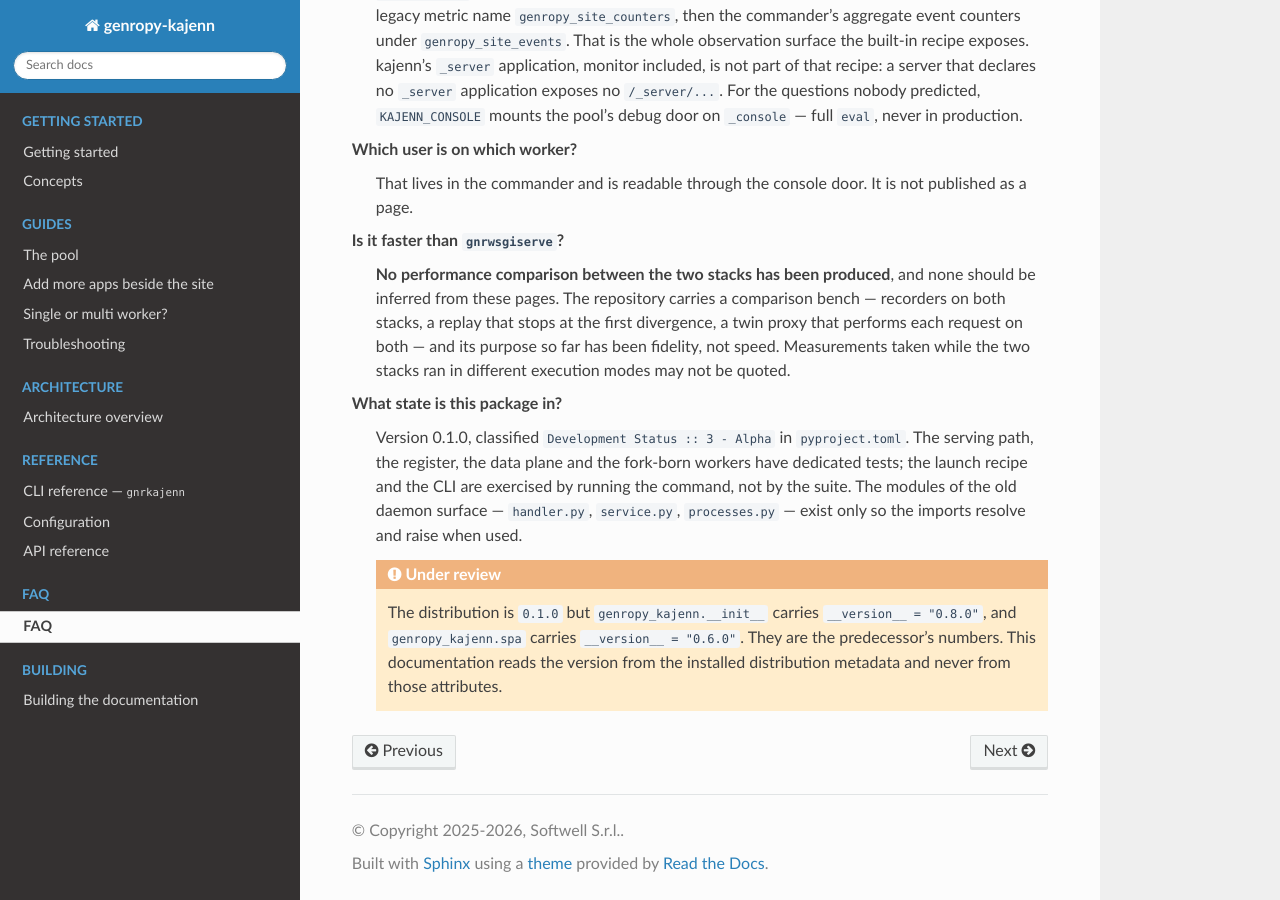
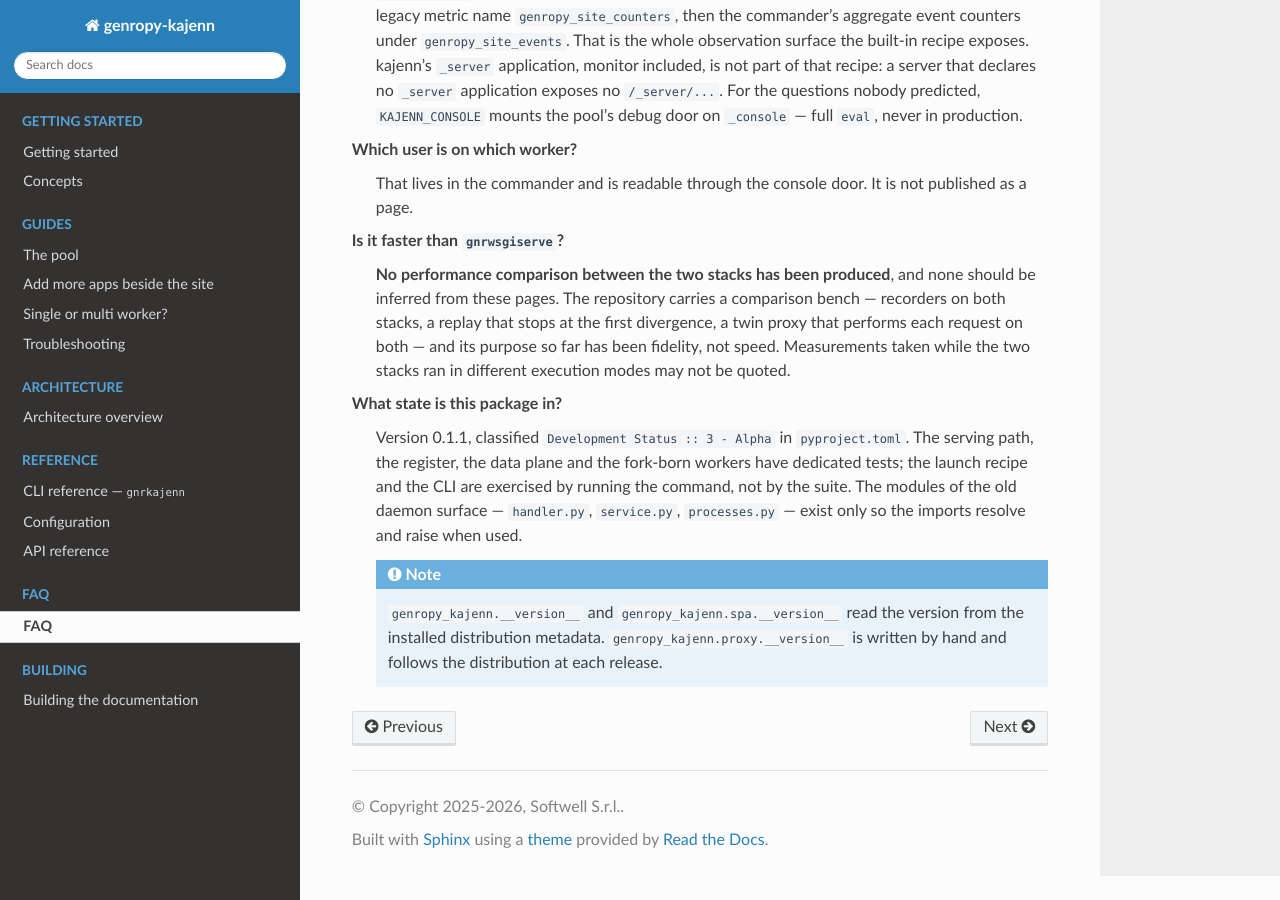
Before and after one commit to genropy/genropy-kajenn, a Sphinx documentation site: the page built from docs/faq.rst, in a window 1280 px wide and 900 px high, scrolled down 1756 px. Built offline with Sphinx 7.4.7 and the Read the Docs theme 3.1.0, drawn with Linux system fonts in a browser that asks for light colours.

Commit message:
chore: release 0.1.1 (#4)
Requires kajenn 0.1.1 and kajenn-orchestra 0.1.1. The FAQ no longer
reports the predecessor's __version__ numbers: __init__ and spa read the
distribution metadata since 1e7f286.

```diff
--- a/docs/faq.rst
+++ b/docs/faq.rst
@@ -102,18 +102,16 @@ Is it faster than ``gnrwsgiserve``?
    different execution modes may not be quoted.
 
 What state is this package in?
-   Version 0.1.0, classified ``Development Status :: 3 - Alpha`` in
+   Version 0.1.1, classified ``Development Status :: 3 - Alpha`` in
    ``pyproject.toml``. The serving path, the register, the data plane and the
    fork-born workers have dedicated tests; the launch recipe and the CLI are
    exercised by running the command, not by the suite. The modules of the old
    daemon surface — ``handler.py``, ``service.py``, ``processes.py`` — exist only
    so the imports resolve and raise when used.
 
-   .. admonition:: Under review
-      :class: warning
+   .. note::
 
-      The distribution is ``0.1.0`` but ``genropy_kajenn.__init__`` carries
-      ``__version__ = "0.8.0"``, and ``genropy_kajenn.spa`` carries
-      ``__version__ = "0.6.0"``. They are the predecessor's numbers. This
-      documentation reads the version from the installed distribution metadata
-      and never from those attributes.
+      ``genropy_kajenn.__version__`` and ``genropy_kajenn.spa.__version__`` read
+      the version from the installed distribution metadata.
+      ``genropy_kajenn.proxy.__version__`` is written by hand and follows the
+      distribution at each release.
--- a/pyproject.toml
+++ b/pyproject.toml
@@ -4,7 +4,7 @@ build-backend = "hatchling.build"
 
 [project]
 name = "genropy-kajenn"
-version = "0.1.0"
+version = "0.1.1"
 description = "Daemon-less commander/worker model serving genropy legacy sites on top of kajenn and kajenn-orchestra"
 readme = "README.md"
 requires-python = ">=3.11"
@@ -26,8 +26,8 @@ classifiers = [
 ]
 
 dependencies = [
-    "kajenn>=0.1.0",
-    "kajenn-orchestra>=0.1.0",
+    "kajenn>=0.1.1",
+    "kajenn-orchestra>=0.1.1",
 ]
 
 [project.optional-dependencies]
```
Also changed, not shown: 1 other file.
